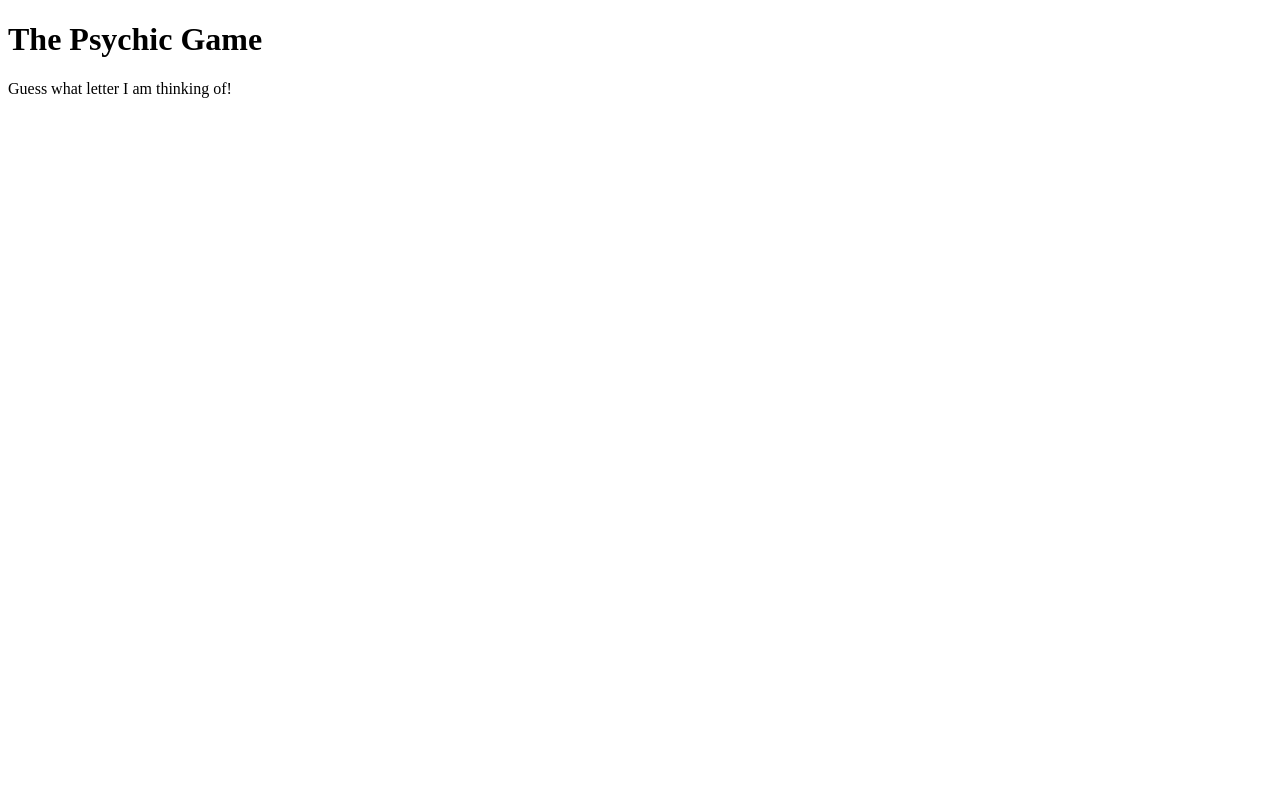
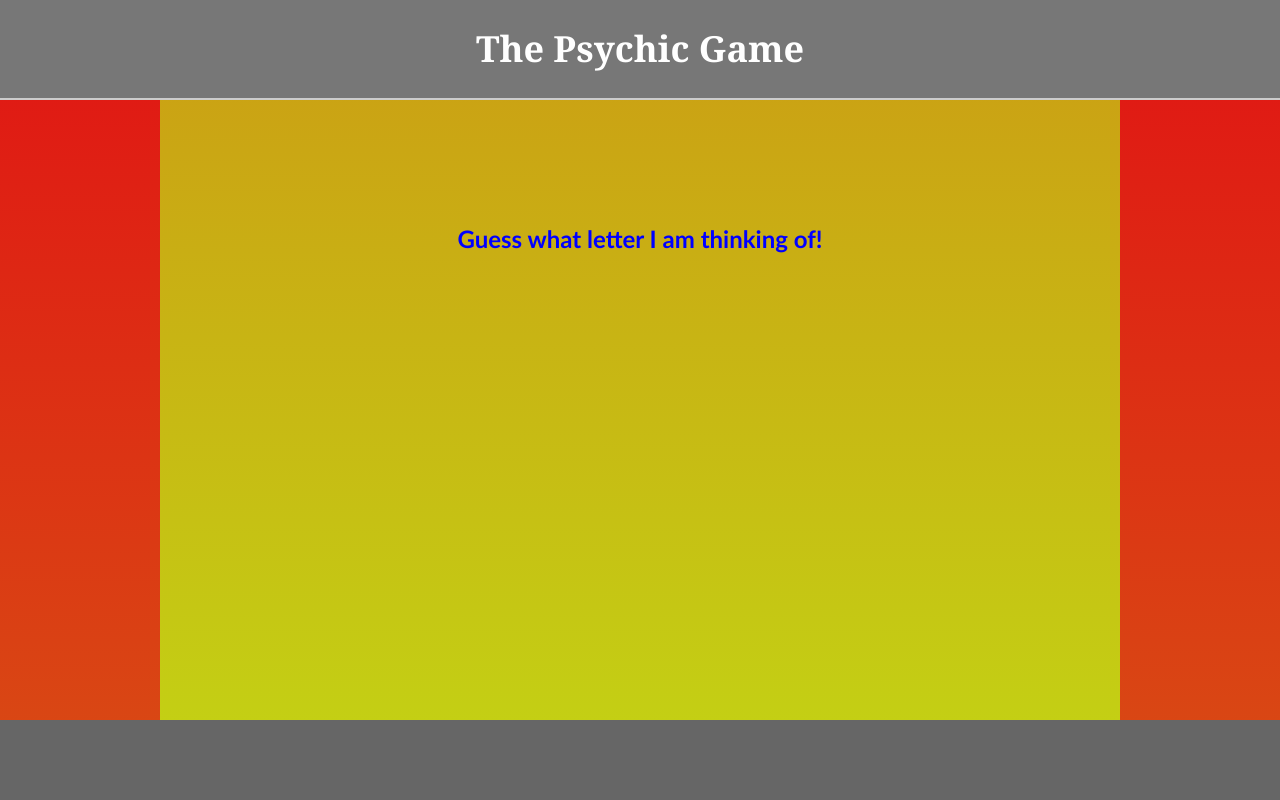
Before and after one commit to dagnachew/Psychic-Game, a plain HTML site: page index.html in a window 1280 px wide. Drawn offline with Linux system fonts and the light colour scheme.

Commit message:
add basic styling

```diff
--- a/assets/css/style.css
+++ b/assets/css/style.css
@@ -0,0 +1,113 @@
+body {
+    font-family: Arial, "Helvetica Neue", Helvetica, sans-serif;
+    font-size: 18px;
+    margin: 0;
+    line-height: 30px;
+    color: #777777;
+    background: linear-gradient(0deg, #c1e114, #e11414);
+    background-size: 400% 400%;
+  }
+
+  * {
+    box-sizing: border-box;
+  }
+
+  h1 {
+  font-family: Georgia, Times, "Times New Roman", serif;
+  font-weight: 700;
+  color: #fff;
+ }
+
+  p {
+    margin-bottom: 20px;
+    color: blue;
+  }
+
+  .container {
+    width: 100%;
+    max-width: 960px;
+    margin: 0 auto;
+  }
+
+  #mainHeader {
+    position: fixed;
+    top: 0;
+    z-index: 99;
+    width: 100%;
+    height: 100px;
+    margin: 0 0 30px;
+    padding-top: 10px;
+    overflow: auto;
+    color: #ffffff;
+    text-align: center;
+    background: #777777;
+    border-bottom: 2px solid #ccc;
+  }
+
+  #mainContent {
+    padding-top: 200px;
+    min-height: calc(100vh - 70px);
+    margin: 0 auto;
+
+    text-align: center;
+    background: linear-gradient(0deg, #c1e114, #e11414);
+    background-size: 400% 400%;
+    -webkit-animation: psychicGame 9s ease infinite;
+    -moz-animation: psychicGame 9s ease infinite;
+    -o-animation: psychicGame 9s ease infinite;
+    animation: psychicGame 9s ease infinite;
+    /* background: url(../images/siyan-ren-5cwPfMLqYs0-unsplash.jpg);
+    background-repeat: no-repeat;
+    background-size: cover; */
+  }
+
+  footer {
+    position: fixed;
+    width: 100%;
+    left: 0;
+    bottom: 0;
+    padding: 10px 0 30px 0;
+    background: #666;
+    height: 80px;
+  }
+
+p {
+    font-family: 'Trebuchet MS', 'Lucida Sans Unicode', 'Lucida Grande', 'Lucida Sans', Arial, sans-serif;
+    font-size: 24px;
+    font-weight: bolder;
+}
+#winsText {
+    color: green;
+}
+
+#lossesText {
+    color: black;
+}
+
+#guessesText {
+    color: white;
+}
+#userGuessText {
+    color: blue;
+}
+
+@-webkit-keyframes psychicGame {
+    0%{background-position:48% 0%}
+    50%{background-position:53% 100%}
+    100%{background-position:48% 0%}
+}
+@-moz-keyframes psychicGame {
+    0%{background-position:48% 0%}
+    50%{background-position:53% 100%}
+    100%{background-position:48% 0%}
+}
+@-o-keyframes psychicGame {
+    0%{background-position:48% 0%}
+    50%{background-position:53% 100%}
+    100%{background-position:48% 0%}
+}
+@keyframes psychicGame {
+    0%{background-position:48% 0%}
+    50%{background-position:53% 100%}
+    100%{background-position:48% 0%}
+}
--- a/assets/javascript/game.js
+++ b/assets/javascript/game.js
@@ -5,6 +5,7 @@ const letter = ['a','b','c','d','e','f','g','h','i','j','k','l',
 let wins = 0;
 let losses = 0;
 let guesses = 10;
+let keyPressAr = [];
 
 // variables for ids in html
 let winsText = document.getElementById('winsText');
@@ -16,9 +17,6 @@ let userGuessesText = document.getElementById('userGuessText');
 // random guess
 randomGuess = letter[Math.floor(Math.random() * letter.length)];
 
-function Guess() {
-    randomGuess = letter[Math.floor(Math.random() * letter.length)];
-}
 
 // logic
 
@@ -29,10 +27,10 @@ var userGuess = event.key;
 //registering win
 if(userGuess === randomGuess){
     wins++;
+    keyPressAr = []
     guesses = 10;
 }
 
-Guess();
 //registering loss
 if (userGuess !== randomGuess) {
     guesses--;
@@ -41,12 +39,13 @@ if (userGuess !== randomGuess) {
 // To make user guess runs out and reset
 if(guesses === 0){
     losses++;
+    keyPressAr = []
     guesses = 10;
 }
 
 //HTML output
 winsText.innerHTML = "Wins: " + wins;
-lossesText.innerHTML = "losses: " + losses;
+lossesText.innerHTML = "Losses: " + losses;
 guessesText.innerHTML = "Guesses left: " + guesses;
 userGuessesText.innerHTML = "Your guesses so far: " + userGuess;
 }
--- a/index.html
+++ b/index.html
@@ -5,16 +5,27 @@
     <meta name="viewport" content="width=device-width, initial-scale=1.0">
     <meta http-equiv="X-UA-Compatible" content="ie=edge">
     <title>Phychic Game</title>
+    <!-- <link rel="stylesheet" href="https://cdnjs.cloudflare.com/ajax/libs/meyer-reset/2.0/reset.min.css"> -->
+    <link rel="stylesheet" href="assets/css/style.css">
 </head>
 <body>
-    <div>
-        <h1>The Psychic Game</h1>
-            <p id="directions-text">Guess what letter I am thinking of!</p>
-            <p id="winsText"></p>
-            <p id="lossesText"></p>
-            <p id="guessesText"></p>
-            <p id="userGuessText"></p>
+    <header id="mainHeader">
+        <div class="container">
+            <h1>The Psychic Game</h1>
+        </div>
+    </header>
+
+    <main class="container" id="mainContent">
+        <p>Guess what letter I am thinking of!</p>
+        <p id="winsText"></p>
+        <p id="lossesText"></p>
+        <p id="guessesText"></p>
+        <p id="userGuessText"></p>
     </div>
+
+    <footer class="footer">
+        <p></p>
+    </footer>
     <script src="assets/javascript/game.js"></script>
 </body>
 </html>
```
